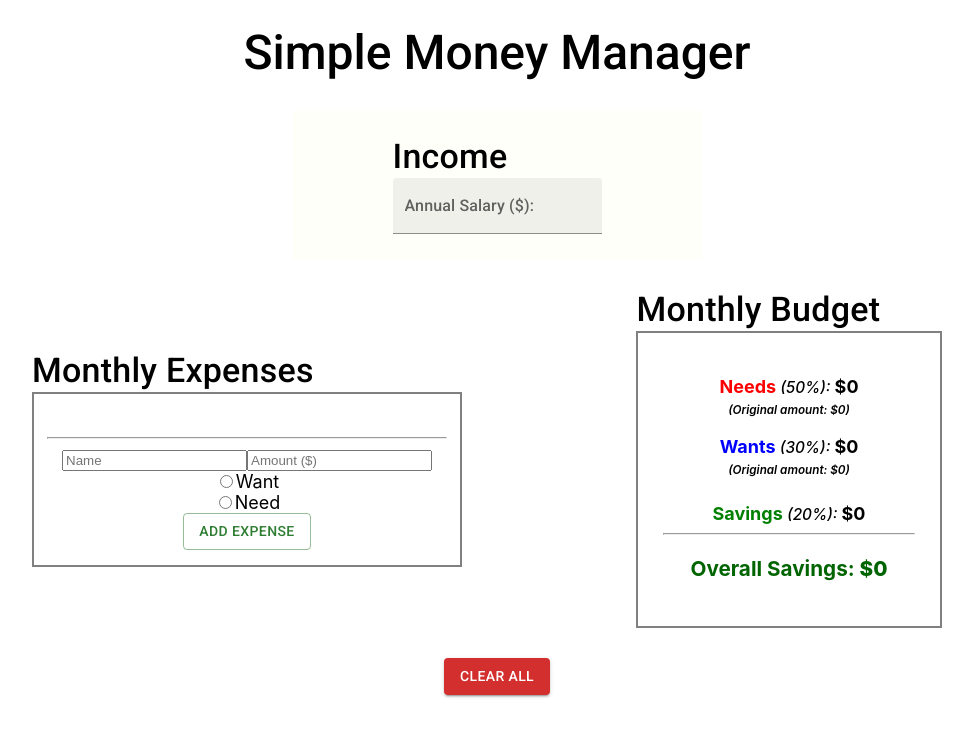
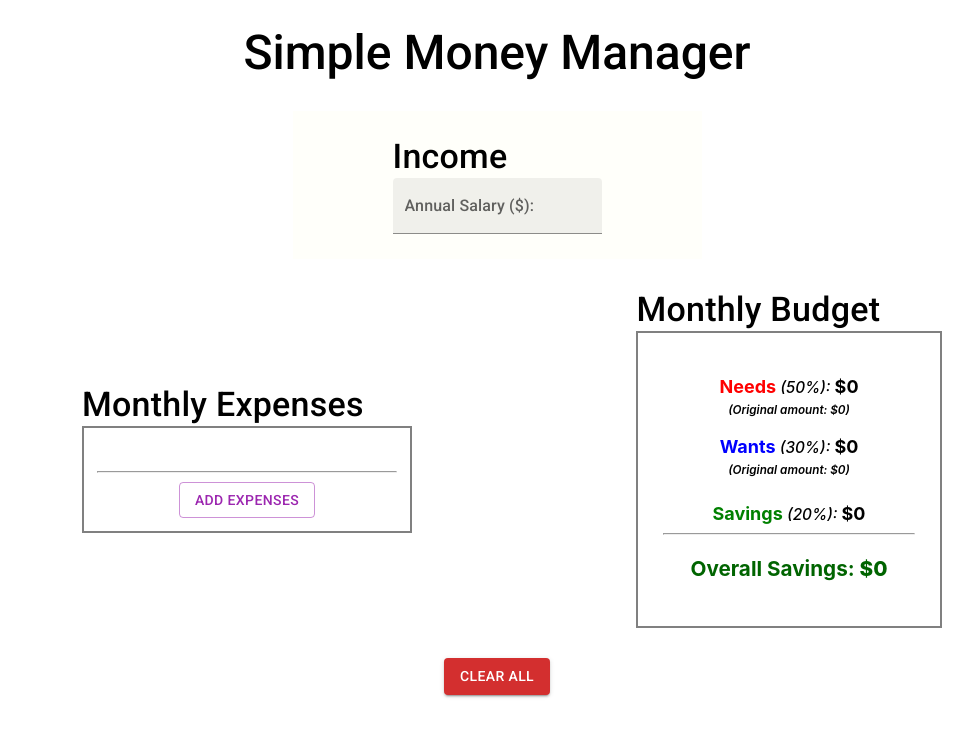
Before and after one commit to jvelarde94/budget-react-app, a React (Create React App) app: page / in a window 1280 px wide. Shown: the top 736 px of the page, without its empty margins (283-1256 px from the left). Built offline with nearby package versions, Linux system fonts and the light colour scheme.

Commit message:
add button to show and hide expense form

```diff
--- a/src/components/Expenses.js
+++ b/src/components/Expenses.js
@@ -19,6 +19,18 @@ const Expenses = ({expenses, onAdd, onDelete}) => {
   const [expAmt, setExpAmt] = useState('')
   const [expType, setExpType] = useState('')
 
+  const showAddExpenses = (e) => {
+    let form = e.target.previousSibling
+    if (form.className.includes("hide")) {
+      e.target.innerHTML = "Hide"
+      form.classList.add("show")
+      form.classList.remove("hide")
+    } else {
+      e.target.innerHTML = "Add expenses"
+      form.classList.remove("show")
+      form.classList.add("hide")
+    }
+  }
 
   const onSubmit = (e) => {
     e.preventDefault();
@@ -43,7 +55,8 @@ const Expenses = ({expenses, onAdd, onDelete}) => {
       <div className="expenses-box">
         <Expense expenses={expenses} expType={expType} onDelete={onDelete}/>
         <hr/>
-        <form className="expense-form" onSubmit={onSubmit}>
+        <div className="add-expenses-collapsible">
+          <form className="expense-form hide" onSubmit={onSubmit}>
             <input
               id="expense-type"
               type="text"
@@ -65,16 +78,20 @@ const Expenses = ({expenses, onAdd, onDelete}) => {
                 setExpType('want')
               }
             }/>
-          <label htmlFor="expense-want">Want</label><br />
+            <label htmlFor="expense-want">Want</label>
+            <br />
             <input type="radio" id="expense-need" name="expense-type" value="need"
             onClick={
               (e) => {
                 setExpType('need')
               }
             }/>
-          <label htmlFor="expense-need">Need</label><br />
-          <Button variant="outlined" color="success" type="submit" className="add-expense-button">Add expense</Button>
+            <label htmlFor="expense-need">Need</label>
+            <br />
+            <Button variant="contained" color="success" size="medium" type="submit">Add expense</Button>
           </form>
+          <Button variant="outlined" color="secondary" size="medium" onClick={showAddExpenses}>Add expenses</Button>
+        </div>
         {/* <FormControl>
           <TextField
             id="expense-amt"
--- a/src/index.css
+++ b/src/index.css
@@ -137,6 +137,12 @@ input[type=number] {
 .expenses-box .info {
   font-weight: 700;
 }
+.expenses-box .hide {
+  display: none;
+}
+.expenses-box .show {
+  display: block;
+}
 /* END EXPENSES*/
 
 /* EXPENSE */
@@ -181,11 +187,6 @@ input[type=number] {
 .expense-form {
   margin: 2px auto;
 }
-
-.add-expense-button {
-  display: block;
-  margin: 15px auto;
-}
 /* END EXPENSE */
 
 
```
Lines whose indentation alone changed are shown as unchanged.
